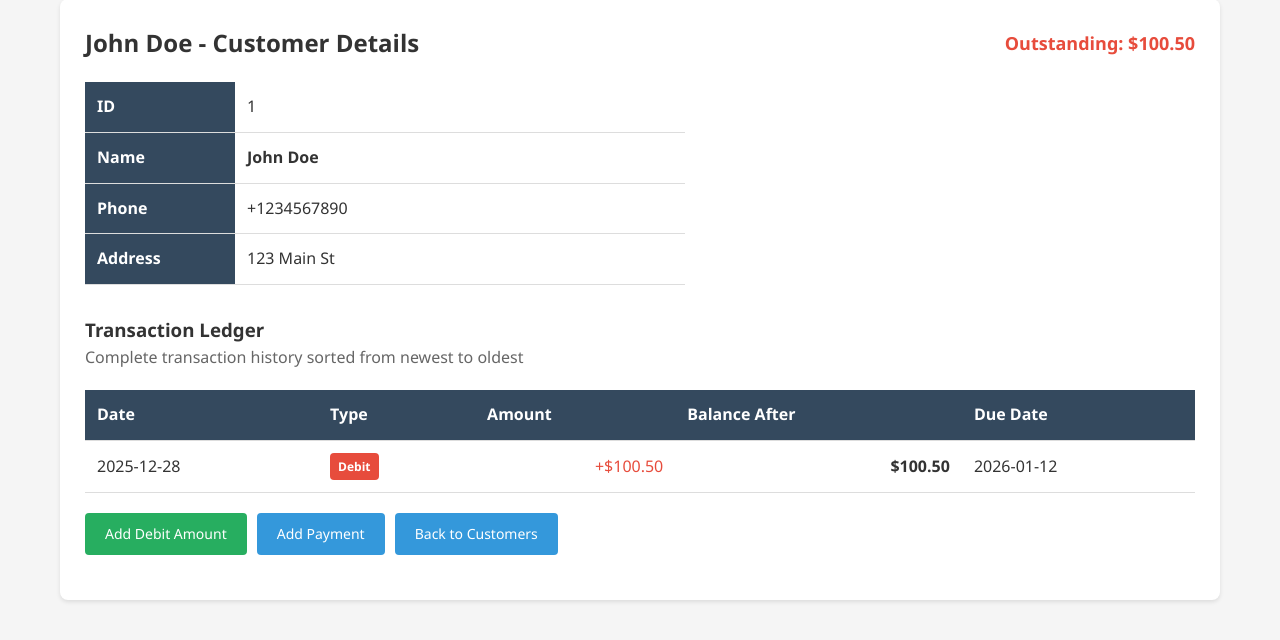
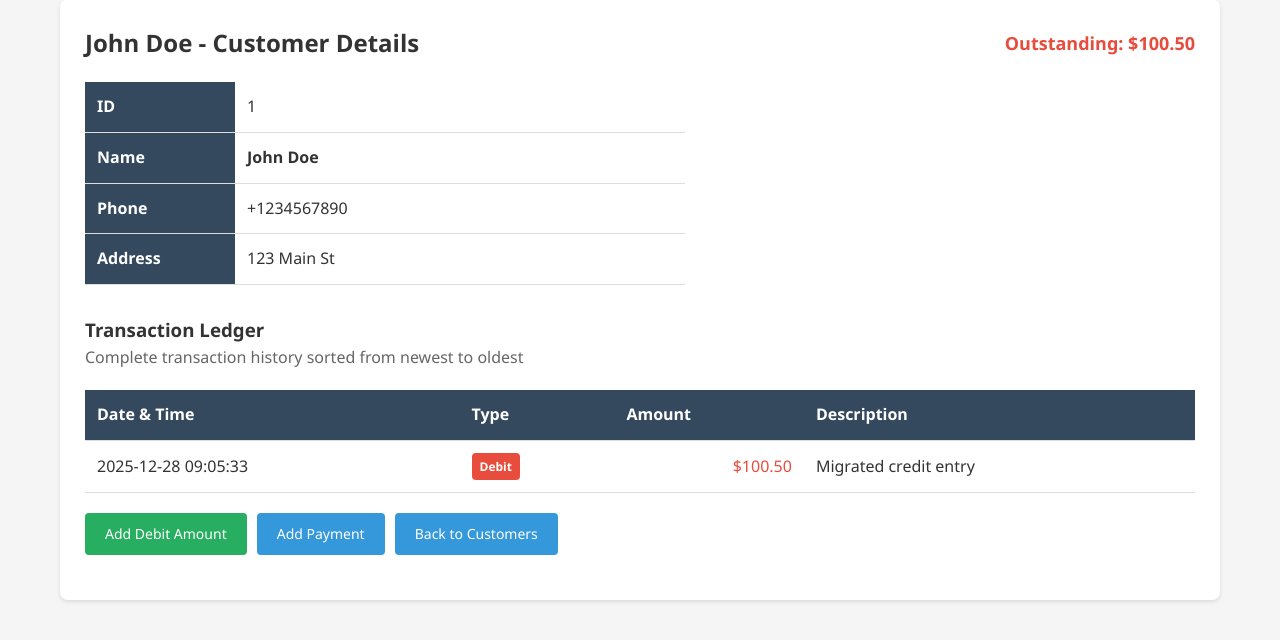
Before and after one commit to fayizmfb/patt-book, a Flask app: page /customer/1 in a window 1280 px wide. Shown: the part 275-915 px from the top of the page. Run offline with Flask 3, Linux system fonts and the light colour scheme; the visitor is signed in with stand-in values (Sample User, id 1); data comes from the database, SQL or seed files in the repository; both versions use the stored data as it was after the commit.

Commit message:
Stabilize customer save, ledger, debit/payment flow, and debtor logic

```diff
--- a/app.py
+++ b/app.py
@@ -277,6 +277,13 @@ def add_customer():
                 )
                 db.commit()
 
+                # Create transaction record for the debit
+                db.execute(
+                    'INSERT INTO transactions (customer_id, type, amount, description) VALUES (?, ?, ?, ?)',
+                    (customer_id, 'DEBIT', amount, f'Initial credit entry - Due in {due_days_int} days')
+                )
+                db.commit()
+
                 print(f"DEBUG: Credit entry added for customer {customer_id}: amount={amount}, due_date={due_date}")
 
                 # Send immediate credit confirmation message for initial debit
@@ -342,80 +349,23 @@ def view_customer(customer_id):
         flash('Customer not found!', 'error')
         return redirect(url_for('index'))
 
-    # Get all transactions (credits and payments) for this customer
-    # Combine credits and payments into a single ledger
-    credits = db.execute("""
+    # Get all transactions from the unified transactions table
+    transactions = db.execute("""
         SELECT
-            'credit' as type,
             id,
+            type,
             amount,
-            entry_date as transaction_date,
-            due_date,
-            due_days,
+            description,
             created_at
-        FROM credits
+        FROM transactions
         WHERE customer_id = ?
+        ORDER BY created_at DESC
     """, (customer_id,)).fetchall()
 
-    payments = db.execute("""
-        SELECT
-            'payment' as type,
-            id,
-            amount,
-            payment_date as transaction_date,
-            NULL as due_date,
-            NULL as due_days,
-            created_at
-        FROM payments
-        WHERE customer_id = ?
-    """, (customer_id,)).fetchall()
-
-    # Combine and sort transactions by date (newest first)
-    transactions = []
-    for credit in credits:
-        transactions.append({
-            'id': credit['id'],
-            'type': 'debit',  # Show as debit for user understanding
-            'amount': credit['amount'],
-            'date': credit['transaction_date'],
-            'due_date': credit['due_date'],
-            'due_days': credit['due_days'],
-            'created_at': credit['created_at']
-        })
-
-    for payment in payments:
-        transactions.append({
-            'id': payment['id'],
-            'type': 'payment',
-            'amount': payment['amount'],
-            'date': payment['transaction_date'],
-            'due_date': None,
-            'due_days': None,
-            'created_at': payment['created_at']
-        })
-
-    # Sort by date descending (newest first)
-    transactions.sort(key=lambda x: x['created_at'], reverse=True)
-
-    # Calculate running balance for each transaction
-    # Start from the beginning and work forward chronologically
-    chronological_transactions = sorted(transactions, key=lambda x: x['created_at'])
-
-    running_balance = 0.0
-    for transaction in chronological_transactions:
-        if transaction['type'] == 'debit':
-            running_balance += transaction['amount']
-        elif transaction['type'] == 'payment':
-            running_balance -= transaction['amount']
-        transaction['balance_after'] = max(0, running_balance)  # Ensure no negative
-
-    # Sort back to newest first for display
-    transactions.sort(key=lambda x: x['created_at'], reverse=True)
-
     # Calculate current outstanding balance
-    total_credits = sum(t['amount'] for t in transactions if t['type'] == 'debit')
-    total_payments = sum(t['amount'] for t in transactions if t['type'] == 'payment')
-    outstanding_balance = max(0, total_credits - total_payments)
+    total_debits = sum(t['amount'] for t in transactions if t['type'] == 'DEBIT')
+    total_payments = sum(t['amount'] for t in transactions if t['type'] == 'PAYMENT')
+    outstanding_balance = max(0, total_debits - total_payments)
 
     db.close()
     return render_template('view_customer.html',
@@ -465,6 +415,13 @@ def add_credit(customer_id=None):
             )
             db.commit()
 
+            # Create transaction record for the debit
+            db.execute(
+                'INSERT INTO transactions (customer_id, type, amount, description) VALUES (?, ?, ?, ?)',
+                (customer_id, 'DEBIT', amount, f'Credit entry - Due in {due_days} days')
+            )
+            db.commit()
+
             # Send immediate credit confirmation message
             try:
                 # Get customer details
@@ -505,15 +462,15 @@ def add_credit(customer_id=None):
 
                     if customer and customer['phone']:
                         # Calculate outstanding balance
-                        total_credits = db.execute(
-                            'SELECT COALESCE(SUM(amount), 0) FROM credits WHERE customer_id = ?',
-                            (customer_id,)
+                        total_debits = db.execute(
+                            'SELECT COALESCE(SUM(amount), 0) FROM transactions WHERE customer_id = ? AND type = ?',
+                            (customer_id, 'DEBIT')
                         ).fetchone()[0]
                         total_payments = db.execute(
-                            'SELECT COALESCE(SUM(amount), 0) FROM payments WHERE customer_id = ?',
-                            (customer_id,)
+                            'SELECT COALESCE(SUM(amount), 0) FROM transactions WHERE customer_id = ? AND type = ?',
+                            (customer_id, 'PAYMENT')
                         ).fetchone()[0]
-                        outstanding_balance = total_credits - total_payments
+                        outstanding_balance = total_debits - total_payments
 
                         # Only send if balance > 0
                         if outstanding_balance > 0:
@@ -580,17 +537,17 @@ def add_payment(customer_id=None):
         amount = float(request.form['amount'])
 
         # Calculate current outstanding balance
-        total_credits = db.execute(
-            'SELECT COALESCE(SUM(amount), 0) FROM credits WHERE customer_id = ?',
-            (customer_id,)
+        total_debits = db.execute(
+            'SELECT COALESCE(SUM(amount), 0) FROM transactions WHERE customer_id = ? AND type = ?',
+            (customer_id, 'DEBIT')
         ).fetchone()[0]
 
         total_payments = db.execute(
-            'SELECT COALESCE(SUM(amount), 0) FROM payments WHERE customer_id = ?',
-            (customer_id,)
+            'SELECT COALESCE(SUM(amount), 0) FROM transactions WHERE customer_id = ? AND type = ?',
+            (customer_id, 'PAYMENT')
         ).fetchone()[0]
 
-        outstanding_balance = total_credits - total_payments
+        outstanding_balance = total_debits - total_payments
 
         # Prevent negative balance
         if amount > outstanding_balance:
@@ -605,6 +562,14 @@ def add_payment(customer_id=None):
                 (customer_id, amount, payment_date)
             )
             db.commit()
+
+            # Create transaction record for the payment
+            db.execute(
+                'INSERT INTO transactions (customer_id, type, amount, description) VALUES (?, ?, ?, ?)',
+                (customer_id, 'PAYMENT', amount, 'Payment received')
+            )
+            db.commit()
+
             flash(f'Payment of {amount} recorded successfully!', 'success')
             # Instead of redirecting, show success page with action buttons
             customer = db.execute(
@@ -653,9 +618,9 @@ def overdue_list():
             c.due_date,
             c.due_days,
             (SELECT COALESCE(SUM(amount), 0)
-             FROM credits WHERE customer_id = c.customer_id) as total_credits,
+             FROM transactions WHERE customer_id = c.customer_id AND type = 'DEBIT') as total_debits,
             (SELECT COALESCE(SUM(amount), 0)
-             FROM payments WHERE customer_id = c.customer_id) as total_payments
+             FROM transactions WHERE customer_id = c.customer_id AND type = 'PAYMENT') as total_payments
         FROM credits c
         JOIN customers cust ON c.customer_id = cust.id
         WHERE c.due_date < ?
@@ -665,7 +630,7 @@ def overdue_list():
     # Calculate outstanding balance and filter
     overdue_with_balance = []
     for item in overdue_items:
-        outstanding_balance = item['total_credits'] - item['total_payments']
+        outstanding_balance = item['total_debits'] - item['total_payments']
         if outstanding_balance > 0:
             # Parse due_date string to date object for calculation
             due_date = datetime.strptime(item['due_date'], '%Y-%m-%d').date() if isinstance(item['due_date'], str) else item['due_date']
@@ -706,13 +671,13 @@ def ageing_report():
     balance_data = db.execute("""
         SELECT
             id as customer_id,
-            (SELECT COALESCE(SUM(amount), 0) FROM credits WHERE customer_id = customers.id) as total_credits,
-            (SELECT COALESCE(SUM(amount), 0) FROM payments WHERE customer_id = customers.id) as total_payments
+            (SELECT COALESCE(SUM(amount), 0) FROM transactions WHERE customer_id = customers.id AND type = 'DEBIT') as total_debits,
+            (SELECT COALESCE(SUM(amount), 0) FROM transactions WHERE customer_id = customers.id AND type = 'PAYMENT') as total_payments
         FROM customers
     """).fetchall()
 
     for row in balance_data:
-        balance = row['total_credits'] - row['total_payments']
+        balance = row['total_debits'] - row['total_payments']
         if balance > 0:
             customer_balances[row['customer_id']] = balance
 
@@ -853,20 +818,20 @@ def debtor_details():
             cust.id as customer_id,
             cust.name as customer_name,
             cust.phone,
-            (SELECT COALESCE(SUM(amount), 0) FROM credits WHERE customer_id = cust.id) as total_credits,
-            (SELECT COALESCE(SUM(amount), 0) FROM payments WHERE customer_id = cust.id) as total_payments,
+            (SELECT COALESCE(SUM(amount), 0) FROM transactions WHERE customer_id = cust.id AND type = 'DEBIT') as total_debits,
+            (SELECT COALESCE(SUM(amount), 0) FROM transactions WHERE customer_id = cust.id AND type = 'PAYMENT') as total_payments,
             (SELECT MIN(due_date) FROM credits WHERE customer_id = cust.id AND due_date >= ?) as next_due_date,
             (SELECT COUNT(*) FROM credits WHERE customer_id = cust.id AND due_date < ?) as overdue_count
         FROM customers cust
-        WHERE (SELECT COALESCE(SUM(amount), 0) FROM credits WHERE customer_id = cust.id) -
-              (SELECT COALESCE(SUM(amount), 0) FROM payments WHERE customer_id = cust.id) > 0
+        WHERE (SELECT COALESCE(SUM(amount), 0) FROM transactions WHERE customer_id = cust.id AND type = 'DEBIT') -
+              (SELECT COALESCE(SUM(amount), 0) FROM transactions WHERE customer_id = cust.id AND type = 'PAYMENT') > 0
         ORDER BY cust.name
     """, (today, today)).fetchall()
 
     # Build debtor list
     debtor_list = []
     for row in debtor_data:
-        outstanding_balance = max(0, row['total_credits'] - row['total_payments'])  # Ensure no negative
+        outstanding_balance = max(0, row['total_debits'] - row['total_payments'])  # Ensure no negative
 
         # Get next due date (earliest future due date, or earliest past due date if no future)
         next_due_date = row['next_due_date']
--- a/templates/view_customer.html
+++ b/templates/view_customer.html
@@ -41,35 +41,31 @@
     <table>
         <thead>
             <tr>
-                <th>Date</th>
+                <th>Date & Time</th>
                 <th>Type</th>
                 <th>Amount</th>
-                <th>Balance After</th>
-                <th>Due Date</th>
+                <th>Description</th>
             </tr>
         </thead>
         <tbody>
             {% for transaction in transactions %}
             <tr>
-                <td>{{ transaction['date'] }}</td>
+                <td>{{ transaction['created_at'] }}</td>
                 <td>
-                    {% if transaction['type'] == 'debit' %}
+                    {% if transaction['type'] == 'DEBIT' %}
                         <span class="badge badge-danger">Debit</span>
                     {% else %}
                         <span class="badge badge-success">Payment</span>
                     {% endif %}
                 </td>
                 <td class="text-right">
-                    {% if transaction['type'] == 'debit' %}
-                        <span style="color: #e74c3c;">+${{ "%.2f"|format(transaction['amount']) }}</span>
+                    {% if transaction['type'] == 'DEBIT' %}
+                        <span style="color: #e74c3c;">${{ "%.2f"|format(transaction['amount']) }}</span>
                     {% else %}
-                        <span style="color: #27ae60;">-${{ "%.2f"|format(transaction['amount']) }}</span>
+                        <span style="color: #27ae60;">${{ "%.2f"|format(transaction['amount']) }}</span>
                     {% endif %}
                 </td>
-                <td class="text-right">
-                    <strong>${{ "%.2f"|format(transaction['balance_after']) }}</strong>
-                </td>
-                <td>{{ transaction['due_date'] or '-' }}</td>
+                <td>{{ transaction['description'] or '-' }}</td>
             </tr>
             {% endfor %}
         </tbody>
```
Also changed, not shown: database.py (+15 -0 lines), retail_app.db.
